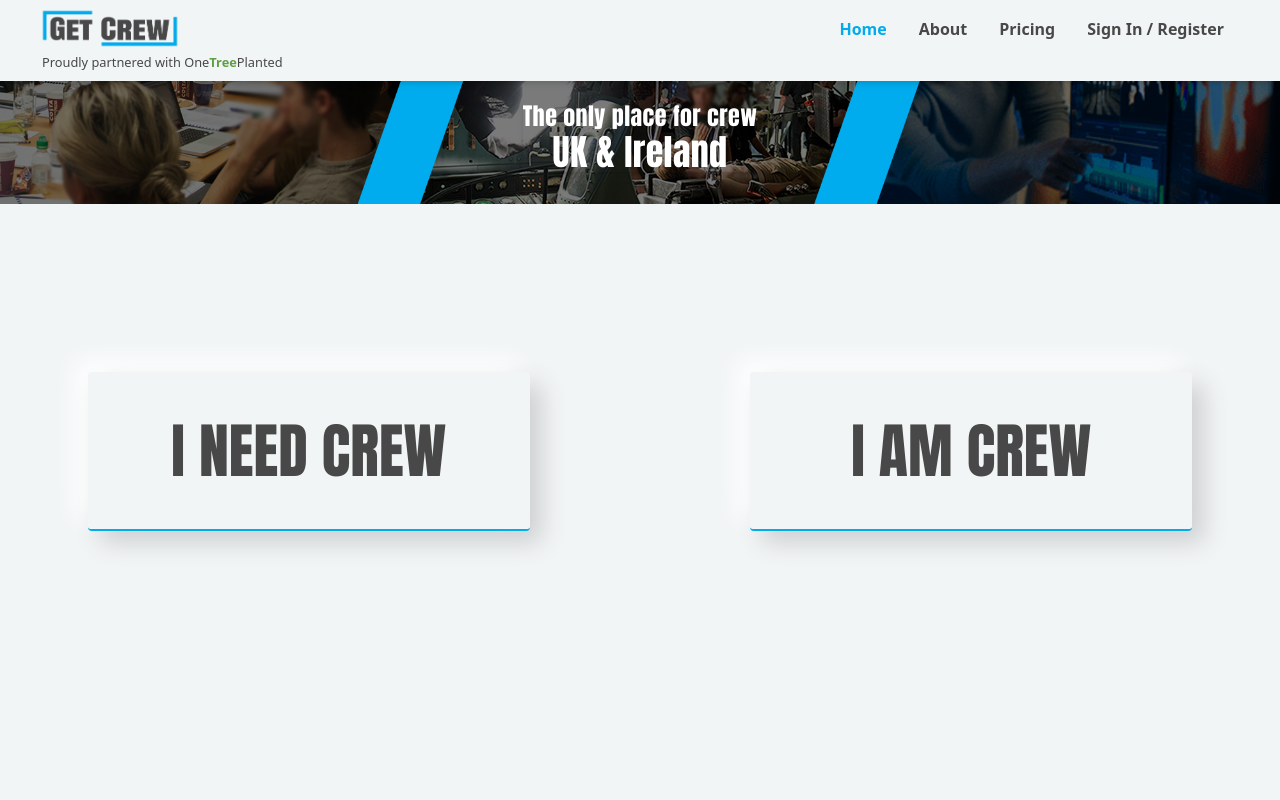
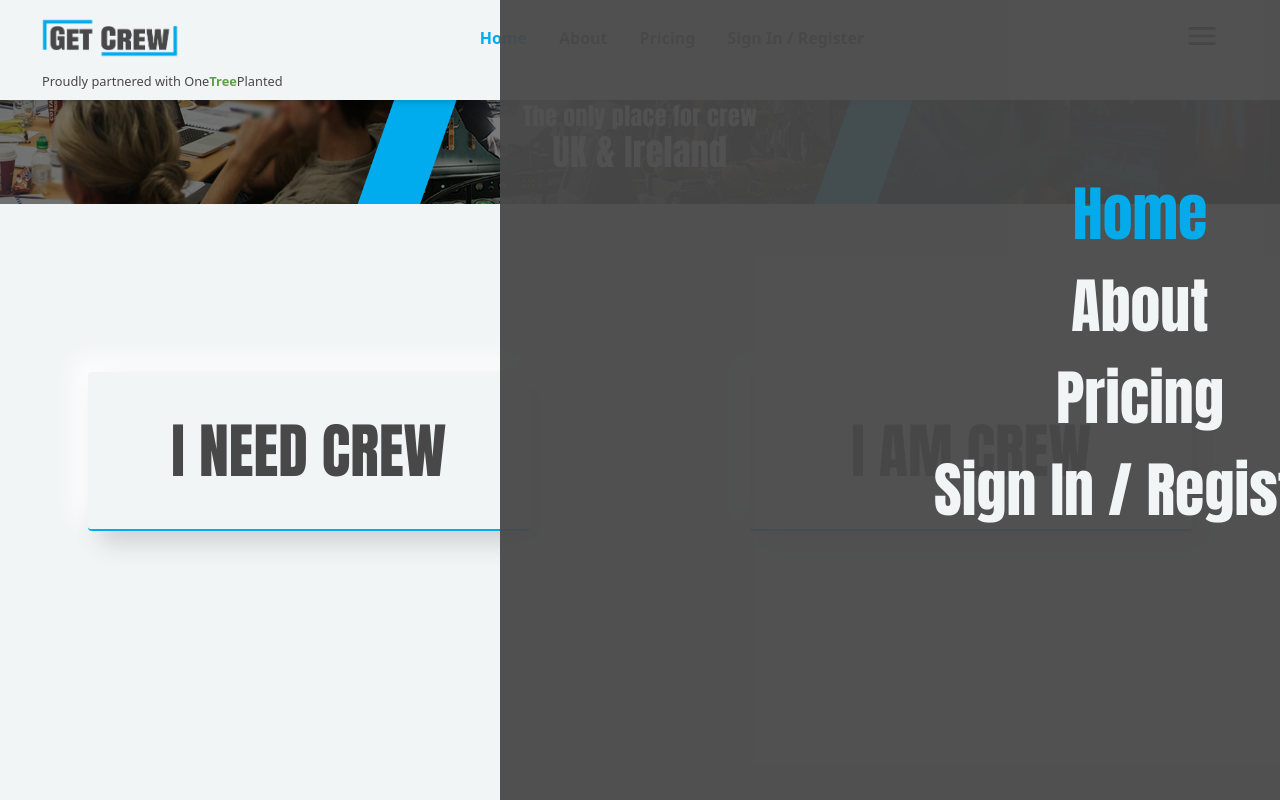
Before and after one commit to sdbxsdb/we-are-crew, a Next.js app: page / in a window 1280 px wide. Built offline with nearby package versions, Linux system fonts and the light colour scheme; no server answers; the database is empty.

Commit message:
seeing what nav looks like on mobile

```diff
--- a/components/NavBar.js
+++ b/components/NavBar.js
@@ -12,6 +12,7 @@ const NavBar = () => {
 
   const router = useRouter();
   const [showProfileIconContent, setShowProfileIconContent] = useState(false);
+  const [showMobileNav, setShowMobileNav] = useState(false);
 
   const userEmail = user?.data?.user?.email;
 
@@ -43,6 +44,15 @@ const NavBar = () => {
     }, 1000);
   };
 
+  const showSlideoverNav = () => {
+    setShowMobileNav(true);
+  };
+
+  const hideSlideoverNav = () => {
+    console.log("CLOSE NAV");
+    setShowMobileNav(false);
+  }
+
   return (
     <div className="w-full top-0 fixed flex justify-center z-1000 px-4 py-2 shadow-md bg-wearecrewLightGrey ">
       <div className="max-w-[1200px] flex flex-col gap-y-2 md:gap-y-0 w-full">
@@ -56,27 +66,52 @@ const NavBar = () => {
               />
             </a>
           </Link>
-          <div className="flex flex-wrap justify-end gap-x-4 gap-y-2 md:gap-x-8 px-4 text-wearecrewDarkestGrey font-bold items-center">
+          {/* DESKTOP NAV */}
+          <div className="hidden md:flex flex-wrap justify-end gap-x-4 gap-y-2 md:gap-x-8 px-4 text-wearecrewDarkestGrey font-bold items-center">
             <NavLink href="/">
-              <span className={router.pathname == "/" ? "text-wearecrewBlue" : "hover:text-wearecrewBlue transition cursor-pointer"}>
+              <span
+                className={
+                  router.pathname == "/"
+                    ? "text-wearecrewBlue"
+                    : "hover:text-wearecrewBlue transition cursor-pointer"
+                }
+              >
                 Home
               </span>
             </NavLink>
             <NavLink href="/about">
-              <span className={router.pathname == "/about" ? "text-wearecrewBlue" : "hover:text-wearecrewBlue transition cursor-pointer"}>
+              <span
+                className={
+                  router.pathname == "/about"
+                    ? "text-wearecrewBlue"
+                    : "hover:text-wearecrewBlue transition cursor-pointer"
+                }
+              >
                 About
               </span>
             </NavLink>
 
             <NavLink href="/pricing">
-              <span className={router.pathname == "/pricing" ? "text-wearecrewBlue" : "hover:text-wearecrewBlue transition cursor-pointer"}>
+              <span
+                className={
+                  router.pathname == "/pricing"
+                    ? "text-wearecrewBlue"
+                    : "hover:text-wearecrewBlue transition cursor-pointer"
+                }
+              >
                 Pricing
               </span>
             </NavLink>
 
             {!userEmail && (
               <NavLink href="/my-crew">
-                <span className={router.pathname == "/my-crew" ? "text-wearecrewBlue" : "hover:text-wearecrewBlue transition cursor-pointer"}>
+                <span
+                  className={
+                    router.pathname == "/my-crew"
+                      ? "text-wearecrewBlue"
+                      : "hover:text-wearecrewBlue transition cursor-pointer"
+                  }
+                >
                   Sign In / Register
                 </span>
               </NavLink>
@@ -117,12 +152,147 @@ const NavBar = () => {
               </div>
             )}
           </div>
+          {/* END OF // DESKTOP NAV */}
+
+          {/* MOBILE NAV */}
+
+          <div
+            onClick={() => showSlideoverNav()}
+            className="cursor-pointer px-5 py-2 rounded "
+          >
+            <span className="material-icons text-4xl text-wearecrewDarkestGrey">menu</span>
+          </div>
+          <div
+            className={`w-screen h-screen flex items-center text-6xl justify-center flex-col gap-y-8 pb-24 px-4 left-0 top-0 bg-wearecrewDarkestGrey/95 fixed text-wearecrewLightGrey transition transform ${
+              showMobileNav === true
+                ? "-translate-x-[0px]"
+                : "translate-x-[500px]"
+            }`}
+          >
+            <button
+              onClick={hideSlideoverNav}
+              className="absolute z-5000 top-5 right-8"
+            >
+              <svg
+                className="transition fill-current hover:text-wearecrewDarkBlue"
+                width="30px"
+                height="30px"
+                x="0px"
+                y="0px"
+                viewBox="0 0 252 252"
+              >
+                <g>
+                  <path
+                    d="M126,0C56.523,0,0,56.523,0,126s56.523,126,126,126s126-56.523,126-126S195.477,0,126,0z M126,234
+              c-59.551,0-108-48.449-108-108S66.449,18,126,18s108,48.449,108,108S185.551,234,126,234z"
+                  />
+                  <path
+                    d="M164.612,87.388c-3.515-3.515-9.213-3.515-12.728,0L126,113.272l-25.885-25.885c-3.515-3.515-9.213-3.515-12.728,0
+              c-3.515,3.515-3.515,9.213,0,12.728L113.272,126l-25.885,25.885c-3.515,3.515-3.515,9.213,0,12.728
+              c1.757,1.757,4.061,2.636,6.364,2.636s4.606-0.879,6.364-2.636L126,138.728l25.885,25.885c1.757,1.757,4.061,2.636,6.364,2.636
+              s4.606-0.879,6.364-2.636c3.515-3.515,3.515-9.213,0-12.728L138.728,126l25.885-25.885
+              C168.127,96.601,168.127,90.902,164.612,87.388z"
+                  />
+                </g>
+              </svg>
+            </button>
+            <NavLink  href="/">
+              <h1 onClick={hideSlideoverNav}
+                className={
+                  router.pathname == "/"
+                    ? "text-wearecrewBlue"
+                    : "hover:text-wearecrewBlue transition cursor-pointer"
+                }
+              >
+                Home
+              </h1>
+            </NavLink>
+            <NavLink href="/about">
+              <h1 onClick={hideSlideoverNav}
+                className={
+                  router.pathname == "/about"
+                    ? "text-wearecrewBlue"
+                    : "hover:text-wearecrewBlue transition cursor-pointer"
+                }
+              >
+                About
+              </h1>
+            </NavLink>
+
+            <NavLink href="/pricing">
+              <h1 onClick={hideSlideoverNav}
+                className={
+                  router.pathname == "/pricing"
+                    ? "text-wearecrewBlue"
+                    : "hover:text-wearecrewBlue transition cursor-pointer"
+                }
+              >
+                Pricing
+              </h1>
+            </NavLink>
+
+            {!userEmail && (
+              <NavLink href="/my-crew">
+                <h1 onClick={hideSlideoverNav}
+                  className={`text-center
+                      ${
+                        router.pathname == "/my-crew"
+                          ? "text-wearecrewBlue"
+                          : "hover:text-wearecrewBlue transition cursor-pointer"
+                      }
+                    `}
+                >
+                  Sign In / Register
+                </h1>
+              </NavLink>
+            )}
+            {userEmail && (
+              <div className="relative">
+                <span
+                  onClick={() =>
+                    setShowProfileIconContent(!showProfileIconContent)
+                  }
+                  className={`material-icons cursor-pointer text-3xl pt-1 hover:text-wearecrewBlue transition ${
+                    showProfileIconContent ? "text-wearecrewBlue" : ""
+                  }`}
+                >
+                  account_circle
+                </span>
+                {showProfileIconContent && (
+                  <div
+                    ref={dropDownRef}
+                    className="absolute w-max flex flex-col xl:left-[-2px] bg-white rounded-md shadow-md border-wearecrewBlue xl:transform xl:-translate-x-1/3 border-2 right-0 overflow-hidden"
+                  >
+                    <Link href="/my-crew">
+                      <a
+                        onClick={() => setShowProfileIconContent(false)}
+                        className="hover:bg-wearecrewLightGrey p-4"
+                      >
+                        Profile
+                      </a>
+                    </Link>
+                    <button
+                      onClick={() => signOutHandler()}
+                      className="hover:bg-wearecrewLightGrey p-4"
+                    >
+                      Logout
+                    </button>
+                  </div>
+                )}
+              </div>
+            )}
+          </div>
+
+          {/* END OF // MOBILE NAV */}
         </nav>
         <div className="w-full text-left ml-[2px]">
           <Link href="/about">
             <a>
               <small className="text-wearecrewDarkestGrey mt-2 bg-wearecrewLightGrey w-full">
-                <span className="hidden md:inline-block">Proudly partnered with</span> One
+                <span className="hidden md:inline-block">
+                  Proudly partnered with
+                </span>{" "}
+                One
                 <strong className="text-oneTreeGreen">Tree</strong>Planted
               </small>
             </a>
```
